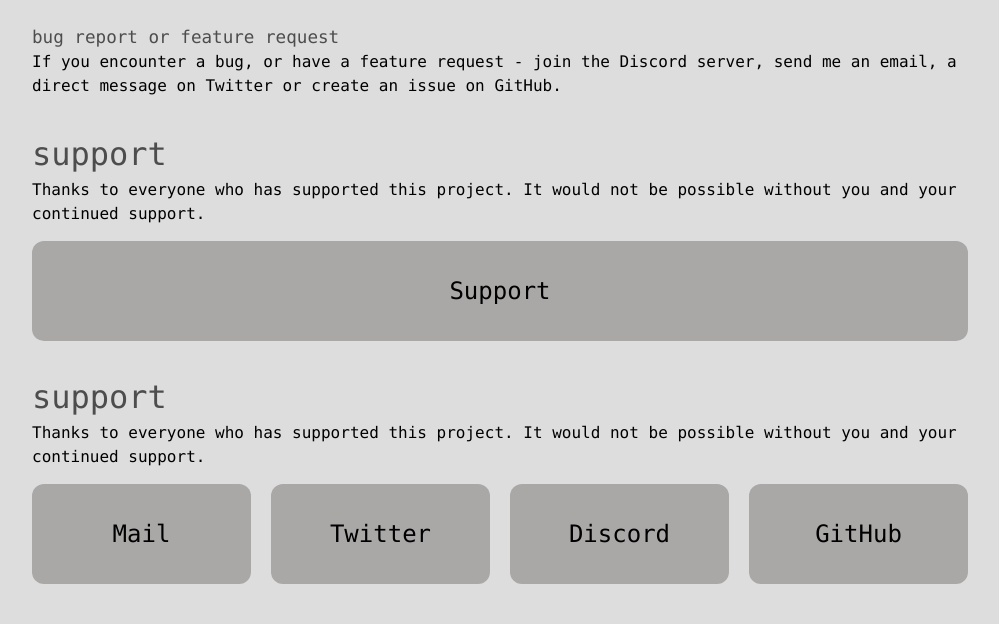
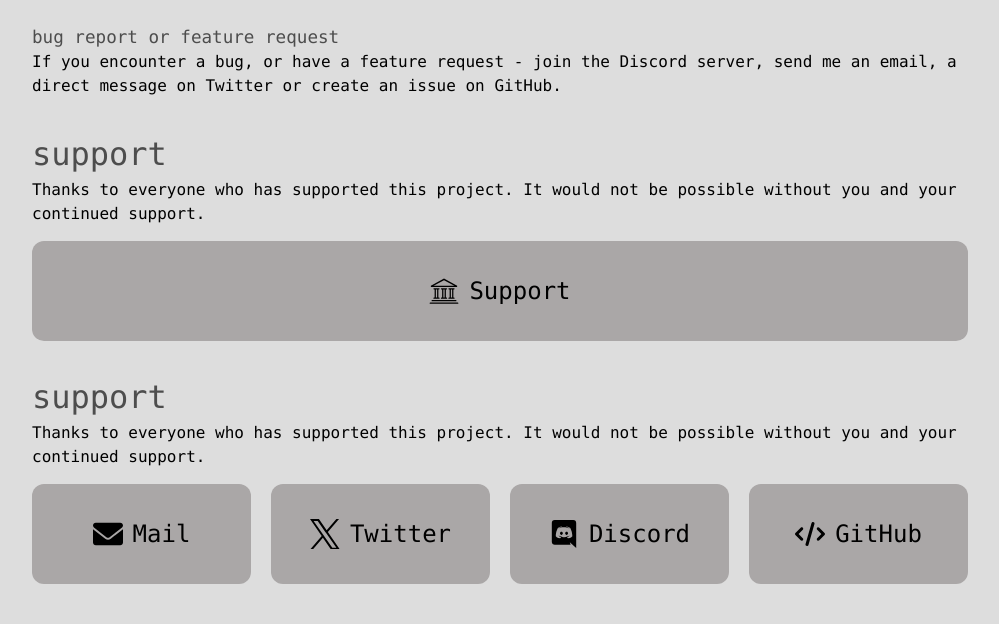
Before and after one commit to miguelrodriguezp99/easytype, a React (Vite) app: page /about in a window 1280 px wide. Shown: the part 1440-2064 px from the top of the page, without its empty margins (140-1139 px from the left). Built offline with nearby package versions, Linux system fonts and the light colour scheme; no server answers; what tailwindcss-animated would draw is missing.

Commit message:
Added icons in about page

```diff
--- a/src/App.jsx
+++ b/src/App.jsx
@@ -4,6 +4,7 @@
 import { useAuthContext } from "./context/AuthContext";
 import LoginSignup from "./pages/login-signup/LoginSignup";
 import About from "./pages/about/About";
+import Settings from "./pages/settings/Settings";
 
 function App() {
   const { authUser } = useAuthContext();
@@ -18,6 +19,8 @@
         <Route path="/about" element={<About />} />
         {/* error route */}
         <Route path="*" element={<Navigate to="/" />} />
+        <Route path="/404" element={<Navigate to="/" />} />
+        <Route path="/settings" element={<Settings />} />
       </Routes>
     </>
   );
--- /dev/null
+++ b/src/assets/icons/AboutIcons.jsx
@@ -0,0 +1,64 @@
+export const AboutMail = () => {
+  return (
+    <svg
+      viewBox="0 0 512 512"
+      xmlns="http://www.w3.org/2000/svg"
+      className={`icons-about`}
+    >
+      <path d="M256 352c-16.53 0-33.06-5.422-47.16-16.41L0 173.2V400C0 426.5 21.49 448 48 448h416c26.51 0 48-21.49 48-48V173.2l-208.8 162.5C289.1 346.6 272.5 352 256 352zM16.29 145.3l212.2 165.1c16.19 12.6 38.87 12.6 55.06 0l212.2-165.1C505.1 137.3 512 125 512 112C512 85.49 490.5 64 464 64h-416C21.49 64 0 85.49 0 112C0 125 6.01 137.3 16.29 145.3z" />
+    </svg>
+  );
+};
+
+export const AboutSupport = () => {
+  return (
+    <svg version="1.1" viewBox="0 0 48 48" className={`icons-about`}>
+      <path d="M46,44.438H2c-0.553,0-1-0.447-1-1s0.447-1,1-1h44c0.553,0,1,0.447,1,1  S46.553,44.438,46,44.438z M16,34.438c0.553,0,1,0.447,1,1s-0.447,1-1,1H8c-0.553,0-1-0.447-1-1s0.447-1,1-1h1v-13H8  c-0.553,0-1-0.447-1-1c0-0.552,0.447-1,1-1h8c0.553,0,1,0.448,1,1c0,0.553-0.447,1-1,1h-1v13H16z M13,21.438h-2v13h2V21.438z   M28,34.438c0.553,0,1,0.447,1,1s-0.447,1-1,1h-8c-0.553,0-1-0.447-1-1s0.447-1,1-1h1v-13h-1c-0.553,0-1-0.447-1-1  c0-0.552,0.447-1,1-1h8c0.553,0,1,0.448,1,1c0,0.553-0.447,1-1,1h-1v13H28z M25,21.438h-2v13h2V21.438z M44,39.438  c0,0.553-0.447,1-1,1H5c-0.553,0-1-0.447-1-1s0.447-1,1-1h38C43.553,38.438,44,38.885,44,39.438z M40,34.438c0.553,0,1,0.447,1,1  s-0.447,1-1,1h-8c-0.553,0-1-0.447-1-1s0.447-1,1-1h1v-13h-1c-0.553,0-1-0.447-1-1c0-0.552,0.447-1,1-1h8c0.553,0,1,0.448,1,1  c0,0.553-0.447,1-1,1h-1v13H40z M37,21.438h-2v13h2V21.438z M3,15.438L24,4l21,11.438v2H3V15.438z M40.541,15.438L24,6.886  L7.396,15.438H40.541z" />
+    </svg>
+  );
+};
+
+export const AboutCode = () => {
+  return (
+    <svg
+      viewBox="0 0 640 512"
+      xmlns="http://www.w3.org/2000/svg"
+      className={`icons-about`}
+    >
+      <path d="M416 31.94C416 21.75 408.1 0 384.1 0c-13.98 0-26.87 9.072-30.89 23.18l-128 448c-.8404 2.935-1.241 5.892-1.241 8.801C223.1 490.3 232 512 256 512c13.92 0 26.73-9.157 30.75-23.22l128-448C415.6 37.81 416 34.85 416 31.94zM176 143.1c0-18.28-14.95-32-32-32c-8.188 0-16.38 3.125-22.62 9.376l-112 112C3.125 239.6 0 247.8 0 255.1S3.125 272.4 9.375 278.6l112 112C127.6 396.9 135.8 399.1 144 399.1c17.05 0 32-13.73 32-32c0-8.188-3.125-16.38-9.375-22.63L77.25 255.1l89.38-89.38C172.9 160.3 176 152.2 176 143.1zM640 255.1c0-8.188-3.125-16.38-9.375-22.63l-112-112C512.4 115.1 504.2 111.1 496 111.1c-17.05 0-32 13.73-32 32c0 8.188 3.125 16.38 9.375 22.63l89.38 89.38l-89.38 89.38C467.1 351.6 464 359.8 464 367.1c0 18.28 14.95 32 32 32c8.188 0 16.38-3.125 22.62-9.376l112-112C636.9 272.4 640 264.2 640 255.1z" />
+    </svg>
+  );
+};
+
+export const AboutDiscord = () => {
+  return (
+    <svg
+      viewBox="0 0 512 512"
+      xmlns="http://www.w3.org/2000/svg"
+      className={`icons-about`}
+    >
+      <path d="M464,66.52A50,50,0,0,0,414.12,17L97.64,16A49.65,49.65,0,0,0,48,65.52V392c0,27.3,22.28,48,49.64,48H368l-13-44L464,496ZM324.65,329.81s-8.72-10.39-16-19.32C340.39,301.55,352.5,282,352.5,282a139,139,0,0,1-27.85,14.25,173.31,173.31,0,0,1-35.11,10.39,170.05,170.05,0,0,1-62.72-.24A184.45,184.45,0,0,1,191.23,296a141.46,141.46,0,0,1-17.68-8.21c-.73-.48-1.45-.72-2.18-1.21-.49-.24-.73-.48-1-.48-4.36-2.42-6.78-4.11-6.78-4.11s11.62,19.09,42.38,28.26c-7.27,9.18-16.23,19.81-16.23,19.81-53.51-1.69-73.85-36.47-73.85-36.47,0-77.06,34.87-139.62,34.87-139.62,34.87-25.85,67.8-25.12,67.8-25.12l2.42,2.9c-43.59,12.32-63.44,31.4-63.44,31.4s5.32-2.9,14.28-6.77c25.91-11.35,46.5-14.25,55-15.21a24,24,0,0,1,4.12-.49,205.62,205.62,0,0,1,48.91-.48,201.62,201.62,0,0,1,72.89,22.95S333.61,145,292.44,132.7l3.39-3.86S329,128.11,363.64,154c0,0,34.87,62.56,34.87,139.62C398.51,293.34,378.16,328.12,324.65,329.81Z" />
+      <path d="M212.05,218c-13.8,0-24.7,11.84-24.7,26.57s11.14,26.57,24.7,26.57c13.8,0,24.7-11.83,24.7-26.57C237,229.81,225.85,218,212.05,218Z" />
+      <path d="M300.43,218c-13.8,0-24.7,11.84-24.7,26.57s11.14,26.57,24.7,26.57c13.81,0,24.7-11.83,24.7-26.57S314,218,300.43,218Z" />
+    </svg>
+  );
+};
+
+export const AboutX = () => {
+  return (
+    <svg
+      xmlns="http://www.w3.org/2000/svg"
+      viewBox="0 0 1200 1227"
+      className={`icons-about`}
+    >
+      <g clipPath="url(#clip0_1_2)">
+        <path d="M714.163 519.284L1160.89 0H1055.03L667.137 450.887L357.328 0H0L468.492 681.821L0 1226.37H105.866L515.491 750.218L842.672 1226.37H1200L714.137 519.284H714.163ZM569.165 687.828L521.697 619.934L144.011 79.6944H306.615L611.412 515.685L658.88 583.579L1055.08 1150.3H892.476L569.165 687.854V687.828Z" />
+      </g>
+      <defs>
+        <clipPath id="clip0_1_2">
+          <rect width="1200" height="1227" />
+        </clipPath>
+      </defs>
+    </svg>
+  );
+};
--- a/src/assets/icons/icons.css
+++ b/src/assets/icons/icons.css
@@ -29,15 +29,19 @@
     transition: all 300ms linear;
 }
 
-
-
-
 .icons-footer {
     fill: var(--color-iconstext);
     width: 12px;
     height: auto;
     transition: all 300ms linear;
 
+}
+
+.icons-about {
+    fill: var(--color-iconstext-hover);
+    width: 30px;
+    height: auto;
+    transition: all 300ms linear;
 }
 
 .volume:hover {
--- a/src/components/About/AboutText.jsx
+++ b/src/components/About/AboutText.jsx
@@ -76,34 +76,6 @@
           issue on GitHub.
         </p>
       </section>
-
-      <section className="about-content">
-        <h2>support</h2>
-        <p>
-          Thanks to everyone who has supported this project. It would not be
-          possible without you and your continued support.
-        </p>
-        <button className="about-button">Support</button>
-      </section>
-
-      <section className="about-content">
-        <h2>support</h2>
-        <p>
-          Thanks to everyone who has supported this project. It would not be
-          possible without you and your continued support.
-        </p>
-        <div className="contact-buttons">
-          <button className="about-button">Mail</button>
-          <button className="about-button">Twitter</button>
-          <button className="about-button">Discord</button>
-          <button className="about-button">GitHub</button>
-        </div>
-      </section>
-
-      <section className="about-content">
-        <h2>credits</h2>
-        <p>Thanks to @midudev for the inspiration and the initial codebase.</p>
-      </section>
     </div>
   );
 };
--- /dev/null
+++ b/src/components/About/Credits.jsx
@@ -0,0 +1,10 @@
+const Credits = () => {
+  return (
+    <section className="about-content">
+      <h2>credits</h2>
+      <p>Thanks to @midudev for the inspiration and the initial codebase.</p>
+    </section>
+  );
+};
+
+export default Credits;
--- /dev/null
+++ b/src/components/About/Support.jsx
@@ -0,0 +1,53 @@
+import {
+  AboutCode,
+  AboutDiscord,
+  AboutMail,
+  AboutSupport,
+  AboutX,
+} from "../../assets/icons/AboutIcons";
+
+const Support = () => {
+  return (
+    <>
+      <section className="about-content">
+        <h2>support</h2>
+        <p>
+          Thanks to everyone who has supported this project. It would not be
+          possible without you and your continued support.
+        </p>
+        <button className="about-button">
+          <AboutSupport />
+          Support
+        </button>
+      </section>
+
+      <section className="about-content">
+        <h2>support</h2>
+        <p>
+          Thanks to everyone who has supported this project. It would not be
+          possible without you and your continued support.
+        </p>
+        <div className="contact-buttons">
+          <button className="about-button">
+            <AboutMail />
+            Mail
+          </button>
+          <button className="about-button">
+            <AboutX />
+            Twitter
+          </button>
+          <button className="about-button">
+            <AboutDiscord />
+            Discord
+          </button>
+          <button className="about-button">
+            <AboutCode />
+            GitHub
+          </button>
+        </div>
+      </section>
+    </>
+  );
+};
+
+export default Support;
--- a/src/components/Header.jsx
+++ b/src/components/Header.jsx
@@ -20,11 +20,15 @@
   const { logout } = useLogout();
   const { restart } = useWordsStore();
   const navigate = useNavigate();
+  const handleClickSecondKeyboard = () => {
+    navigate("/");
+    restart();
+  };
   const headerIcons = [
     {
       id: 1,
       icon: KeyboardSecondIcon,
-      fn: () => navigate("/"),
+      fn: handleClickSecondKeyboard,
     },
     {
       id: 2,
--- a/src/components/styles/About.css
+++ b/src/components/styles/About.css
@@ -70,9 +70,9 @@
 }
 
 .chart-container p {
-text-align: end;
-font-size: 14px;
-color: var(--color-iconstext);
+    text-align: end;
+    font-size: 14px;
+    color: var(--color-iconstext);
 }
 
 
@@ -118,11 +118,16 @@
     font-size: 1.5rem;
     border-radius: 12px;
     transition: all 0.2s linear;
+    gap: 10px;
 }
 
 .about-button:hover {
     background-color: var(--color-iconstext-hover);
     color: var(--color-tertiary);
+}
+
+.about-button:hover .icons-about {
+    fill: var(--color-primary);
 }
 
 .contact-buttons{
--- a/src/pages/about/About.jsx
+++ b/src/pages/about/About.jsx
@@ -1,6 +1,8 @@
 import AboutText from "../../components/About/AboutText";
 import Created from "../../components/About/Created";
+import Credits from "../../components/About/Credits";
 import InfoAndChart from "../../components/About/InfoAndChart";
+import Support from "../../components/About/Support";
 import "./../../components/styles/About.css";
 
 const About = () => {
@@ -9,6 +11,8 @@
       <Created />
       <InfoAndChart />
       <AboutText />
+      <Support />
+      <Credits />
     </div>
   );
 };
--- /dev/null
+++ b/src/pages/settings/Settings.jsx
@@ -0,0 +1,9 @@
+const Settings = () => {
+  return (
+    <div className="flex justify-center items-center text-5xl text-white">
+      Working on it...
+    </div>
+  );
+};
+
+export default Settings;
```
